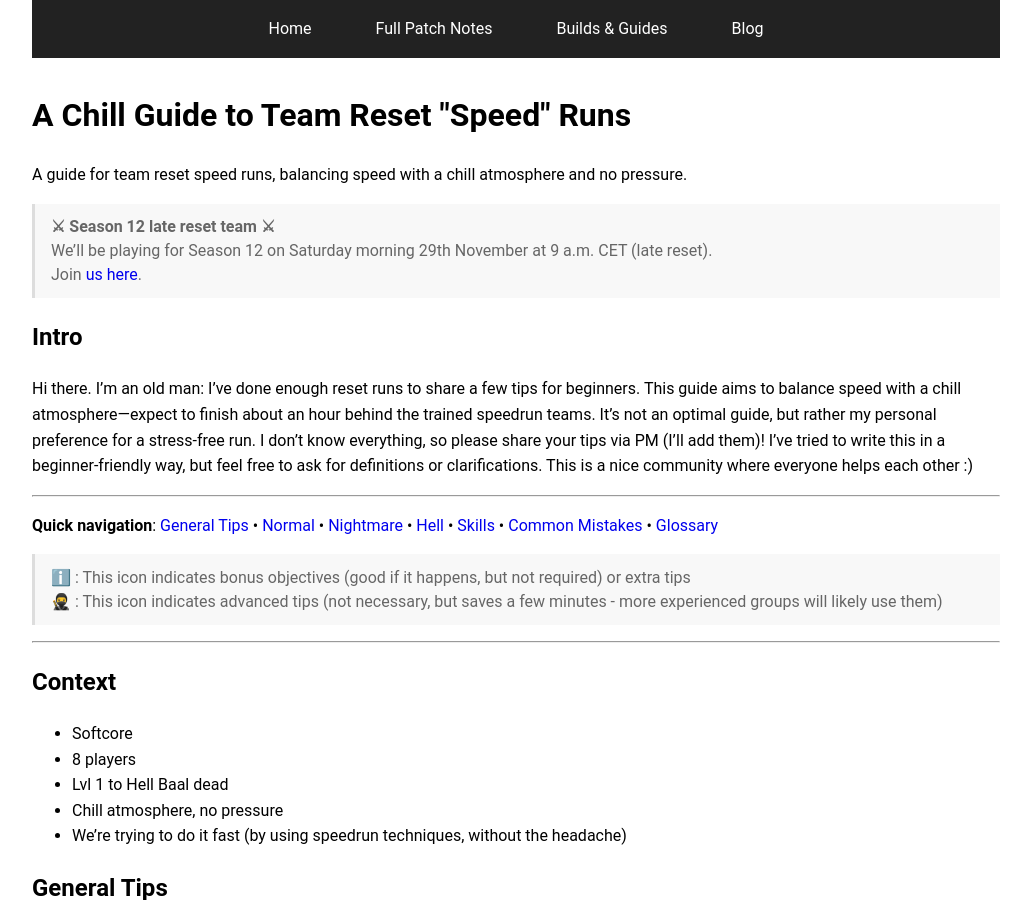
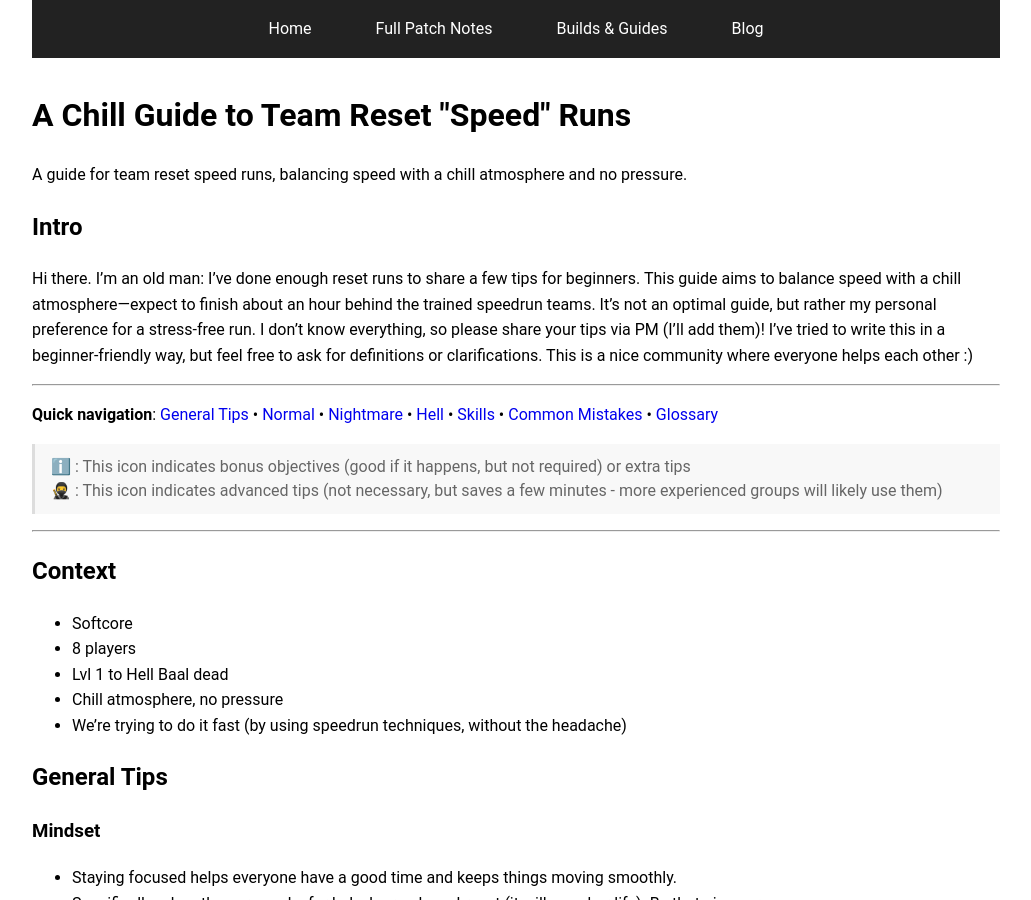
Before and after one commit to zagd3m/patchnotes, a Jekyll site: the page built from docs/_builds/chilll_guide.md, in a window 1280 px wide and 900 px high. Shown: the whole window, without its empty margins (124-1155 px from the left). Built offline with Jekyll 4.4.1, drawn with Linux system fonts in a browser that asks for light colours.

Commit message:
Remove expired Season 12 reset-team announcement from chilll guide

```diff
--- a/docs/_builds/chilll_guide.md
+++ b/docs/_builds/chilll_guide.md
@@ -4,10 +4,6 @@ title: A Chill Guide to Team Reset "Speed" Runs
 description: A guide for team reset speed runs, balancing speed with a chill atmosphere and no pressure.
 order: 1
 ---
-
-> **⚔ Season 12 late reset team ⚔**
-> We'll be playing for Season 12 on Saturday morning 29th November at 9 a.m. CET (late reset).
-> Join [us here](https://discord.gg/jgrJQejy).
 
 ## Intro
 
```
